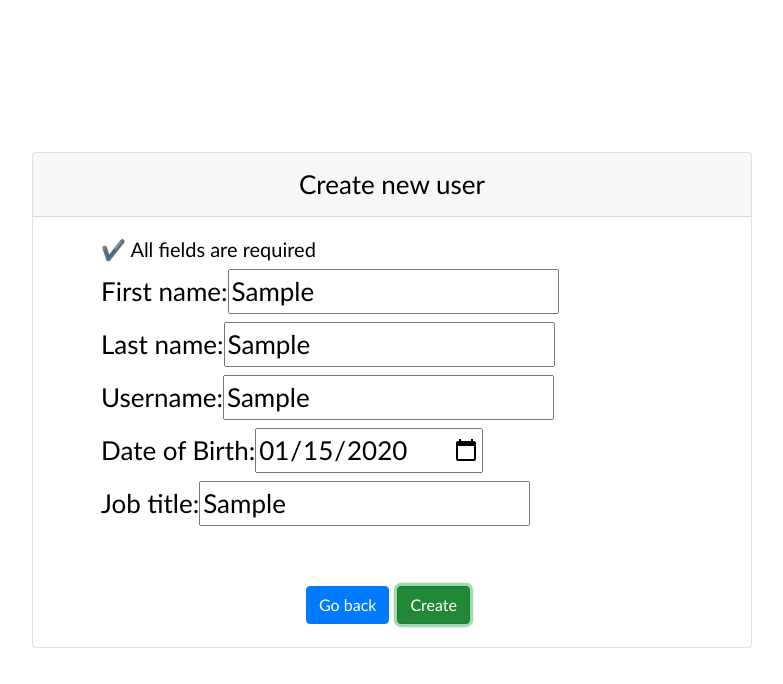
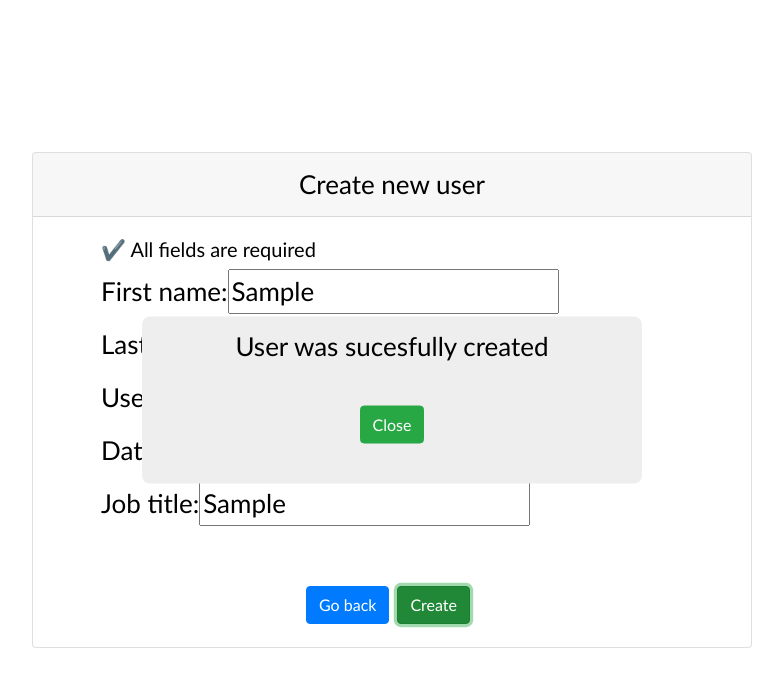
Before and after one commit to mariuspet89/pro-interhyp-frontend, a React (Create React App) app: page /create in a window 1280 px wide. Both pictures are taken after typing "Sample", "Sample", "Sample", "2020-01-15", "Sample" into the empty fields and a click on the button "Create". Shown: the top 684 px of the page, without its empty margins (248-1031 px from the left). Built offline with nearby package versions, Linux system fonts and the light colour scheme; no server answers.

Commit message:
added confirmation for update and create

```diff
--- a/src/components/CreateUser.js
+++ b/src/components/CreateUser.js
@@ -4,6 +4,7 @@ import { Card } from 'react-bootstrap'
 import userStyles from '../styles/UserDetails.module.css'
 import axios from "axios";
 import Back from './Back'
+import Modal from './Modal'
 
 class CreateUser extends React.Component {
     constructor(props){
@@ -11,7 +12,8 @@ class CreateUser extends React.Component {
 
         this.state = {
             fields: { company: 'accesa', },
-            errors: {}
+            errors: {},
+            open: false,
         }
      }
 
@@ -25,6 +27,7 @@ class CreateUser extends React.Component {
             .catch((error)=>{
                 console.log(error)
             });
+            this.setState({open: true})
         }
         else {
 
@@ -71,6 +74,7 @@ class CreateUser extends React.Component {
     render(){
         return(
         <div>
+        <Modal isOpen={this.state.open} onClose= {(e)=> this.setState({open: false})}> User was sucesfully created</Modal>
         <Card  className={userStyles.userContainer}>
             <Card.Header>
                 Create new user
--- a/src/components/Modal.js
+++ b/src/components/Modal.js
@@ -1,31 +1,28 @@
-function Example() {
-    const [show, setShow] = useState(false);
+import Button from 'react-bootstrap/Button'
+import React, {Component} from 'react'
+import '../styles/modal.css'
 
-    const handleClose = () => setShow(false);
-    const handleShow = () => setShow(true);
 
+class Modal extends Component {
+  render(){
+    let dialog = (
+      <div className='dialog'>
+          {this.props.children}
+          <br/>
+          <Button variant="success" onClick={this.props.onClose} className='lower'>
+                  Close
+          </Button>
+        </div>
+    )
+    if(!this.props.isOpen) dialog=null;
     return (
-      <>
-        <Button variant="primary" onClick={handleShow}>
-          Launch demo modal
-        </Button>
-
-        <Modal show={show} onHide={handleClose}>
-          <Modal.Header closeButton>
-            <Modal.Title>Modal heading</Modal.Title>
-          </Modal.Header>
-          <Modal.Body>Woohoo, you're reading this text in a modal!</Modal.Body>
-          <Modal.Footer>
-            <Button variant="secondary" onClick={handleClose}>
-              Close
-            </Button>
-            <Button variant="primary" onClick={handleClose}>
-              Save Changes
-            </Button>
-          </Modal.Footer>
-        </Modal>
-      </>
-    );
+      <div>
+        {dialog}
+      </div>
+    )
   }
 
-  render(<Example />);
+
+}
+
+export default Modal
--- a/src/components/UserDetails.js
+++ b/src/components/UserDetails.js
@@ -5,10 +5,12 @@ import Editable from './editable'
 import { Card } from 'react-bootstrap'
 import axios from "axios";
 import  Back from './Back'
+import Modal from './Modal'
 
 const UserDetails = (props) => {
 
   const [user, setUser] = useState({})
+  const [open, setOpen] =useState(false);
 
   useEffect(() => {
     if (props.location.state.user) {
@@ -32,9 +34,14 @@ const UserDetails = (props) => {
 			.catch((error) => {
 				console.log(error);
 			});
+		setOpen({open: true});
 	};
 
   return (
+	  <div>
+		<Modal isOpen={open} onClose= {(e)=> setOpen(open=> open=false)}>
+			User was sucesfully updated
+		</Modal>
 		<Card className={userStyles.userContainer}>
 			<Card.Header as='h3'>
 				{user.firstName} {user.lastName}
@@ -140,6 +147,7 @@ const UserDetails = (props) => {
 				</div>
 			</Card.Body>
 		</Card>
+	</div>
 	);
 }
 
--- /dev/null
+++ b/src/styles/modal.css
@@ -0,0 +1,18 @@
+.dialog{
+    width: 500px;
+    max-width: 100%;
+    margin: 0 auto;
+    position: fixed;
+    left: 50%;
+    top: 50%;
+    transform: translate(-50%, -50%);
+    z-index: 999;
+    background-color: #eee;
+    padding: 10px 20px 40px;
+    border-radius: 8px;
+    /* display: flex;
+    flex-direction: column; */
+}
+.lower{
+    margin-top: 40px;
+}
```
